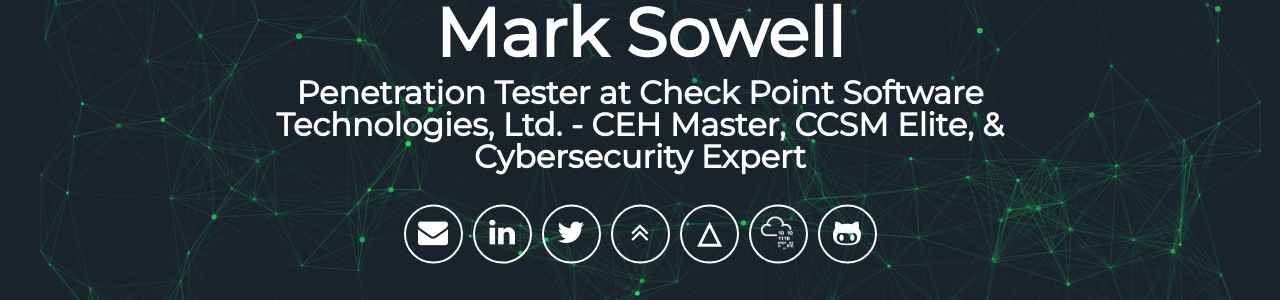
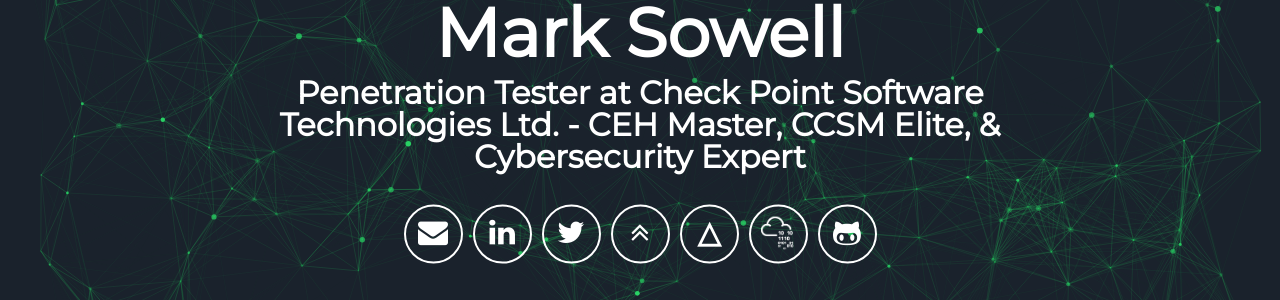
Before and after one commit to marksowell/marksowell-archive.github.io, a Jekyll site: the page built from index.html, in a window 1280 px wide. Shown: the part 469-769 px from the top of the page. Built offline with Jekyll 4.4.1, drawn with Linux system fonts in a browser that asks for light colours; some web fonts are replaced.

Commit message:
Update header.html

```diff
--- a/_includes/header.html
+++ b/_includes/header.html
@@ -3,7 +3,7 @@
       <h1>
         <span style="font-size:180px;margin-bottom: 10px;color: white;font-weight: 200;">&gt;<span class="blinking">_</span></span>
         <span style="margin-bottom:10px;" class="site-title">{{ site.username }}</span>
-        <span style="margin:0 auto;max-width:80%;" class="site-description">Penetration Tester at Check Point Software Technologies, Ltd. - CEH Master, CCSM Elite, & Cybersecurity Expert</span>
+        <span style="margin:0 auto;max-width:80%;" class="site-description">Penetration Tester at Check Point Software Technologies Ltd. - CEH Master, CCSM Elite, & Cybersecurity Expert</span>
       </h1>
       <div class="header-icons">
         <a aria-label="Send Email" href="mailto:mark@marksowell.com" title="Send Email"><i class="icon fa fa-envelope"></i></a>
```
